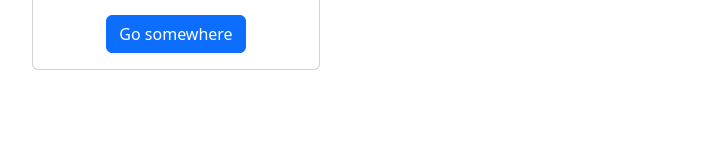
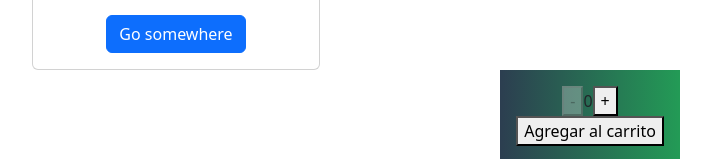
Before and after one commit to gerabiancardi/React-Curso, a React (Create React App) app: page / in a window 1280 px wide. Shown: the part 3072-3231 px from the top of the page, without its empty margins (50-761 px from the left). Before the commit the page ends 3142 px from the top, so only its background shows below. Built offline with nearby package versions, Linux system fonts and the light colour scheme.

Commit message:
BotonAgregarAlCarrito

```diff
--- /dev/null
+++ b/src/Components/ItemCount/ItemCount.css
@@ -0,0 +1,7 @@
+.counter{
+    width: fit-content;
+    background: linear-gradient(to left, #239b56, #2c3e50);
+    margin: auto;
+    padding: 1rem;
+    text-align: center;
+}
--- /dev/null
+++ b/src/Components/ItemCount/ItemCount.js
@@ -0,0 +1,37 @@
+import React, { useState, useEffect } from "react";
+import "./ItemCount.css";
+
+const ItemCount = ({ initial, stock, onAdd }) => {
+  const [count, SetCount] = useState(parseInt(initial));
+
+  const decrease = () => {
+    SetCount(count - 1);
+  };
+
+  const increase = () => {
+    SetCount(count + 1);
+  };
+
+  useEffect(() => {
+    SetCount(parseInt(initial));
+  }, [initial]);
+
+  return (
+    <div className="counter">
+      <button disabled={count < 1} onClick={decrease}>
+        -
+      </button>
+      <span>{count}</span>
+      <button disabled={count >= stock} onClick={increase}>
+        +
+      </button>
+      <div>
+        <button disabled={stock <= 0} onClick={() => onAdd(count)}>
+          Agregar al carrito
+        </button>
+      </div>
+    </div>
+  );
+};
+
+export default ItemCount;
--- a/src/Components/ItemListContainer/ItemListContainer.js
+++ b/src/Components/ItemListContainer/ItemListContainer.js
@@ -3,6 +3,7 @@ import Container from "react-bootstrap/Container";
 import "./ItemListContainer.css";
 import ItemList from "../ItemList/ItemList";
 import { getProducts } from "../../mock/FakeApi";
+import ItemCount from "../ItemCount/ItemCount";
 
 
 function ItemListContainer() {
@@ -14,11 +15,16 @@ function ItemListContainer() {
       .catch((error) => console.log(error));
   }, []);
 
+const onAdd = (quantity) =>{
+  console.log(`Tenes ${quantity} productos`);
+}
+
   return (
     <Container fluid>
     <ItemList
     productos={listaProductos}
     />
+    <ItemCount initial={0} stock= {5} onAdd={onAdd}/>
     </Container>
   );
 }
```
